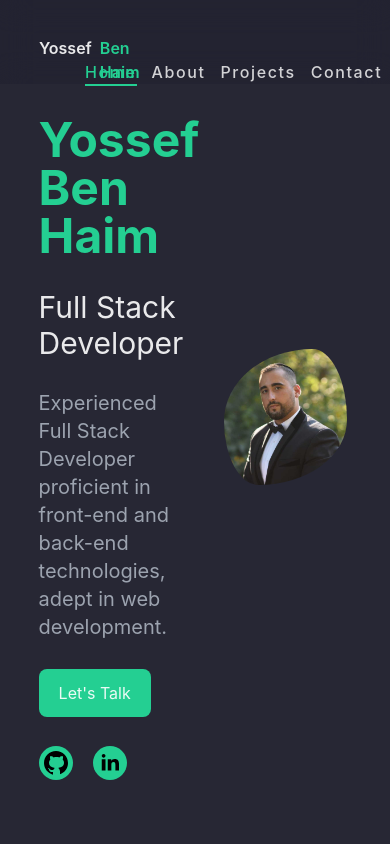
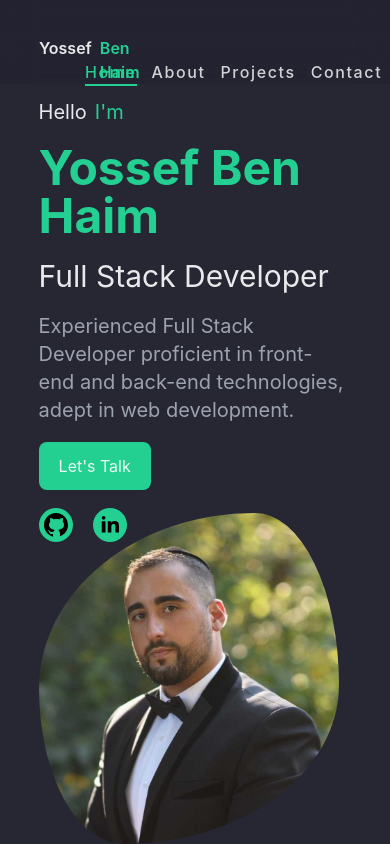
Before and after one commit to yossefbenhaim/myPortfolioWebsite, a React (Vite) app: page / in a window 390 px wide. Built offline with nearby package versions, Linux system fonts and the light colour scheme; no server answers.

Commit message:
feat(): start change style for mobile

```diff
--- a/src/common/developerImage/developerImage.tsx
+++ b/src/common/developerImage/developerImage.tsx
@@ -7,10 +7,10 @@ const DeveloperImage = () => {
 		threshold: 0.1
 	});
 	return (
-		<div ref={containerRef} className={`${isVisible ? 'animate-slide-in-left' : 'opacity-0'} w-[40%] flex flex-col justify-center items-center h-[80%]`}>
+		<div ref={containerRef} className={`${isVisible ? 'animate-slide-in-left' : 'opacity-0'} w-[40%] min-w-[300px] flex flex-col justify-center items-center h-[80%]`}>
 			<img
 				style={{ borderRadius: '72% 28% 72% 28% / 53% 52% 48% 47%' }}
-				className="w-[350px]"
+				className="w-[350px] bg-red-400"
 				src={developer}
 				alt="Developer"
 			/>
--- a/src/common/developerIntroduction/developerIntroduction.tsx
+++ b/src/common/developerIntroduction/developerIntroduction.tsx
@@ -36,7 +36,7 @@ const DeveloperIntroduction = ({ pathName, buttonText, documentationText, docume
 
 
 	return (
-		<div ref={containerRef} className={` ${isVisible ? 'animate-slide-in-right' : 'opacity-0'}  h-[80%] w-[50%] justify-center text-white/90  flex flex-col gap-[5%]`}>
+		<div ref={containerRef} className={` ${isVisible ? 'animate-slide-in-right' : 'opacity-0'}  sm:h-[80%] sm:w-[50%] justify-center text-white/90  flex flex-col gap-[5%] `}>
 			<div className="flex flex-row gap-2 w-[150px]">
 				<p className="text-xl">{openingSentence1}</p>
 				<p className="text-primary-color text-xl">{openingSentence2}</p>
--- a/src/components/about/about.tsx
+++ b/src/components/about/about.tsx
@@ -14,8 +14,8 @@ const OPENING_SENTENCE_2 = `intro`
 
 const About = () => {
 	return (
-		<div className="h-[1250px] w-full px-[10%] scrollbar scrollbar-thumb-primary-color">
-			<div className='flex flex-row w-full h-[50%] justify-between text-5xl '>
+		<div className="sm:h-[1250px] sm:flex-col justify-between h-[2000px] gap-8 w-full px-[10%] flex-row scrollbar scrollbar-thumb-primary-color">
+			<div className=' pt-2 gap-10 flex flex-col w-full  sm:flex-row sm:h-[40%] justify-between text-5xl '>
 				<DeveloperImage />
 				<DeveloperIntroduction
 					pathName={PathName.CONTACT}
@@ -26,7 +26,9 @@ const About = () => {
 					openingSentence2={OPENING_SENTENCE_2}
 				/>
 			</div>
-			<Skills />
+			<div className="h-[40%] mt-10">
+				<Skills />
+			</div>
 		</div>
 	)
 }
--- a/src/components/about/skills/skills.tsx
+++ b/src/components/about/skills/skills.tsx
@@ -25,7 +25,7 @@ const Skills = () => {
 	});
 
 	return (
-		<div className="items-start h-[50%] w-full flex flex-row justify-between ">
+		<div className="items-start h-[50%] w-full flex flex-col sm:flex-row justify-between ">
 			<div className='h-[70%] w-full items-start flex flex-row justify-start'>
 				<DeveloperIntroduction
 					pathName={PathName.PROJECTS}
--- a/src/components/home/home.tsx
+++ b/src/components/home/home.tsx
@@ -1,5 +1,4 @@
 import { PathName } from 'models/enums/pathName';
-
 import DeveloperIntroduction from '../../common/developerIntroduction/developerIntroduction';
 import DeveloperImage from '../../common/developerImage/developerImage';
 import React from 'react';
@@ -11,9 +10,8 @@ const OPENING_SENTENCE_1 = 'Hello'
 const OPENING_SENTENCE_2 = `I'm`
 
 const Home: React.FC = () => {
-
 	return (
-		<div className=" pt-12 px-[10%] h-full w-full flex flex-row justify-between items-start">
+		<div className="pt-12 px-[10%] h-full w-full flex flex-col gap-5 sm:flex-row  justify-between items-start">
 			<DeveloperIntroduction
 				pathName={PathName.CONTACT}
 				buttonText={BUTTON_TEXT}
--- a/src/main.tsx
+++ b/src/main.tsx
@@ -4,8 +4,8 @@ import { Provider } from 'react-redux';
 
 import ReactDOM from 'react-dom/client'
 import App from './components/app'
-import '../styles.css'; // Import your styles
-import '../src/index.css'; // Import your styles
+import '../styles.css';
+import '../src/index.css';
 
 ReactDOM.createRoot(document.getElementById('root')!).render(
 	<Provider store={store}>
--- a/tailwind.config.js
+++ b/tailwind.config.js
@@ -1,4 +1,3 @@
-// tailwind.config.js
 module.exports = {
 	content: [
 	  "./src/**/*.{js,jsx,ts,tsx}",
```
